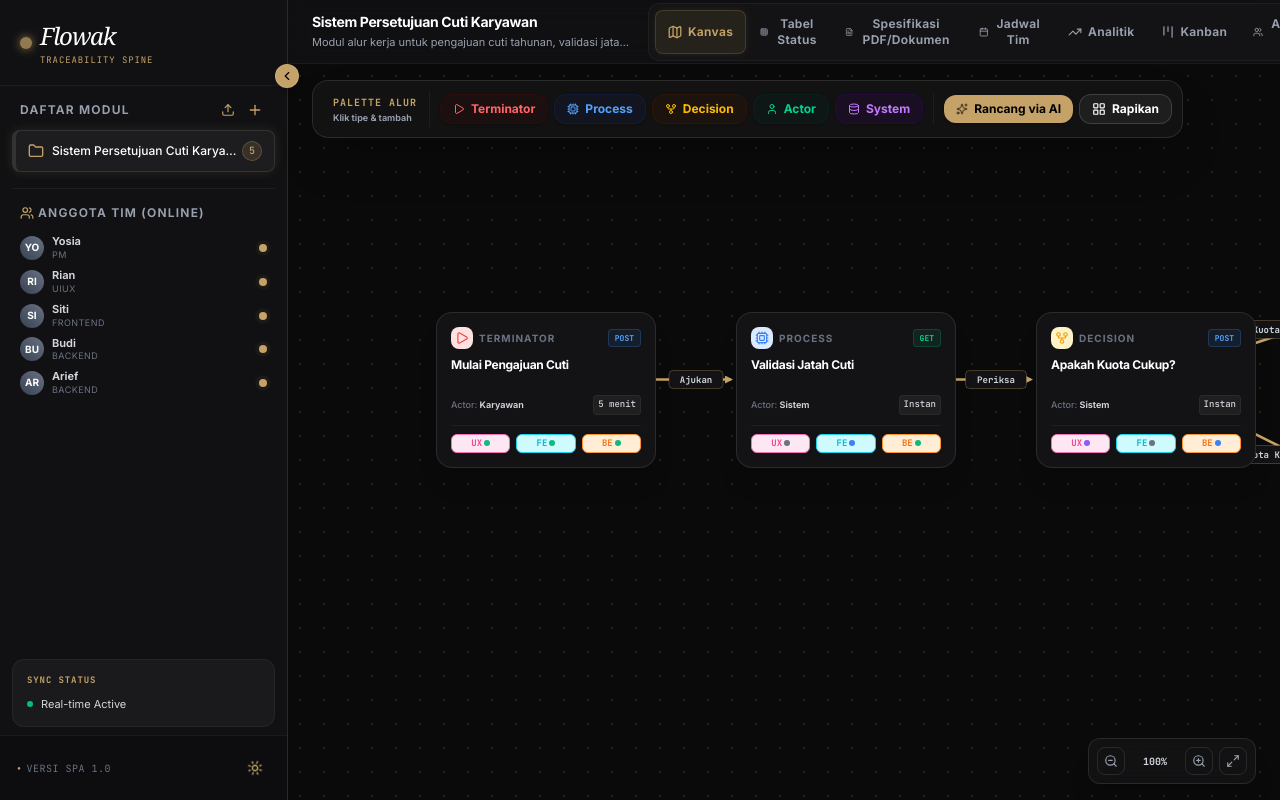
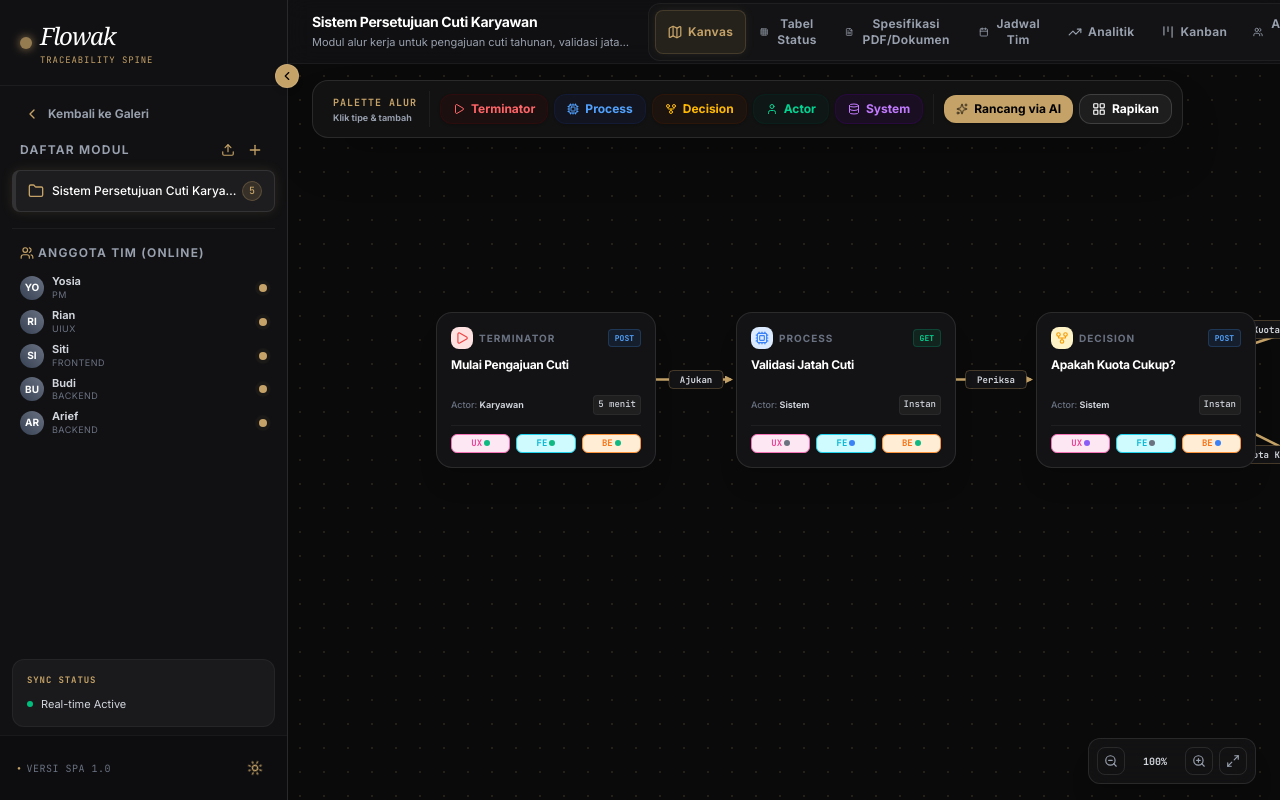
Before and after one commit to Yosua13/flowak, a React (Vite) app in the folder frontend/: page / in a window 1280 px wide. Built offline with nearby package versions, Linux system fonts and the light colour scheme; a web font is replaced by a local one.

Commit message:
feat(frontend): integrate multi-screen routing and sidebar navigation
Closes #19. Updates AppShell with screen routing logic for login, registration, and dashboard, and adds return-to-dashboard navigation in the Sidebar.

```diff
--- a/frontend/src/components/AppShell.tsx
+++ b/frontend/src/components/AppShell.tsx
@@ -15,26 +15,32 @@ import AnalyticsView from './analytics/AnalyticsView';
 import KanbanView from './kanban/KanbanView';
 import TeamView from './team/TeamView';
 import Inspector from './inspector/Inspector';
+import Login from './auth/Login';
+import Register from './auth/Register';
+import ProjectHub from './dashboard/ProjectHub';
 import { Loader2 } from 'lucide-react';
 
 export default function AppShell() {
-  const { view, selectedNodeId, initializeStore, modules } = useStore();
+  const { screen, view, selectedNodeId, initializeStore } = useStore();
 
   useEffect(() => {
     initializeStore();
   }, [initializeStore]);
 
-  // If initial store is empty and still initializing
-  if (modules.length === 0) {
-    return (
-      <div className="h-screen w-screen flex flex-col items-center justify-center bg-[#0A0A0B] text-white">
-        <Loader2 className="w-8 h-8 text-[#C5A267] animate-spin mb-4" />
-        <p className="text-xs font-mono text-gray-400">Menyiapkan Workspace Flowak...</p>
-      </div>
-    );
+  // Routing based on screen state
+  if (screen === 'login') {
+    return <Login />;
   }
 
-  // Selective rendering of active lens of model
+  if (screen === 'register') {
+    return <Register />;
+  }
+
+  if (screen === 'dashboard') {
+    return <ProjectHub />;
+  }
+
+  // Selective rendering of active lens in Workspace
   const renderActiveLens = () => {
     switch (view) {
       case 'canvas':
--- a/frontend/src/components/Sidebar.tsx
+++ b/frontend/src/components/Sidebar.tsx
@@ -20,6 +20,7 @@ export default function Sidebar() {
     toggleDarkMode,
     importModule,
     addNotification,
+    selectProject,
   } = useStore();
 
   const [isAdding, setIsAdding] = useState(false);
@@ -99,6 +100,16 @@ export default function Sidebar() {
 
       {/* Module Navigation */}
       <div className="flex-1 overflow-y-auto p-3 space-y-4 scrollbar-thin">
+        {/* Kembali ke Dashboard */}
+        {!sidebarCollapsed && (
+          <button
+            onClick={() => selectProject(null)}
+            className="w-full flex items-center space-x-2 px-3 py-2 rounded-lg text-xs font-semibold text-gray-400 hover:text-white hover:bg-white/5 cursor-pointer transition mb-2"
+          >
+            <ChevronLeft className="w-4 h-4 text-[#C5A267]" />
+            <span>Kembali ke Galeri</span>
+          </button>
+        )}
         <div>
           <div className="flex items-center justify-between px-2 mb-2">
             {!sidebarCollapsed && <span className="text-xs font-semibold text-gray-400 uppercase tracking-widest">Daftar Modul</span>}
```
